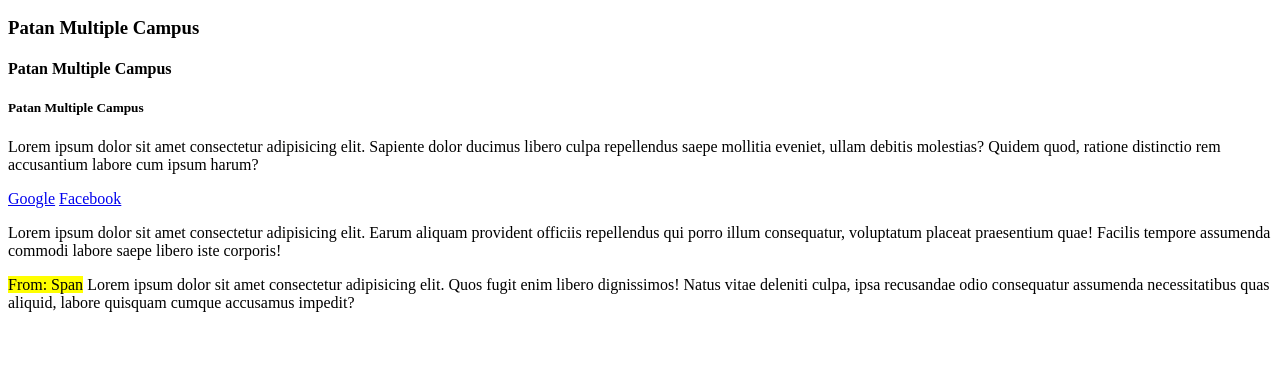
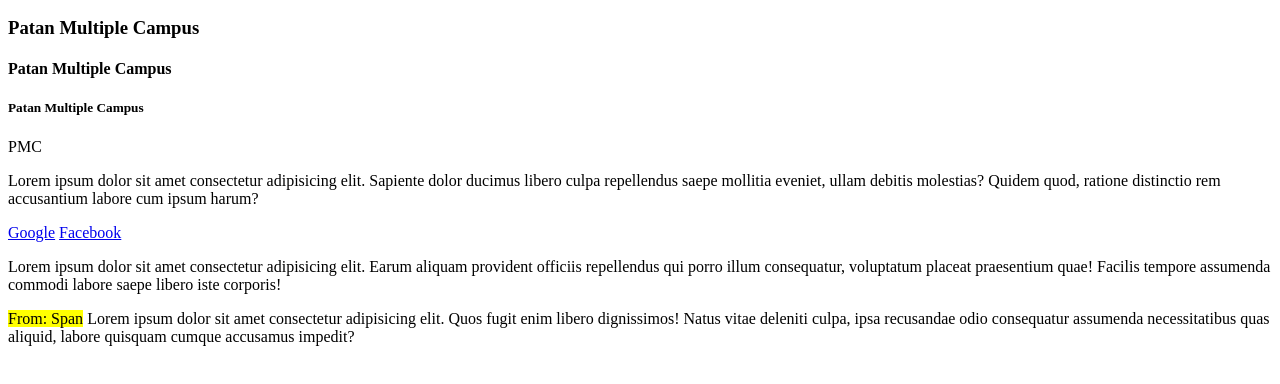
Before and after one commit to sumanbasnet7/PMC_WebTechnology_CACS205_Suman_bdr_Basnet, a plain HTML site: page 1.basic.html in a window 1280 px wide. Shown: the part 110-494 px from the top of the page. Drawn offline with Linux system fonts and the light colour scheme.

Commit message:
Updated 1.basic.html with new changes

```diff
--- a/1.basic.html
+++ b/1.basic.html
@@ -11,6 +11,7 @@
     <h3>Patan Multiple Campus</h3>
     <h4>Patan Multiple Campus</h4>
     <h5>Patan Multiple Campus</h5>
+    <p>PMC</p>
     <!-- <h6>Patan Multiple Campus</h6> -->
 
     <p>Lorem ipsum dolor sit amet consectetur adipisicing elit. Sapiente dolor ducimus libero culpa repellendus saepe mollitia eveniet, ullam debitis molestias? Quidem quod, ratione distinctio rem accusantium labore cum ipsum harum?</p>
```
